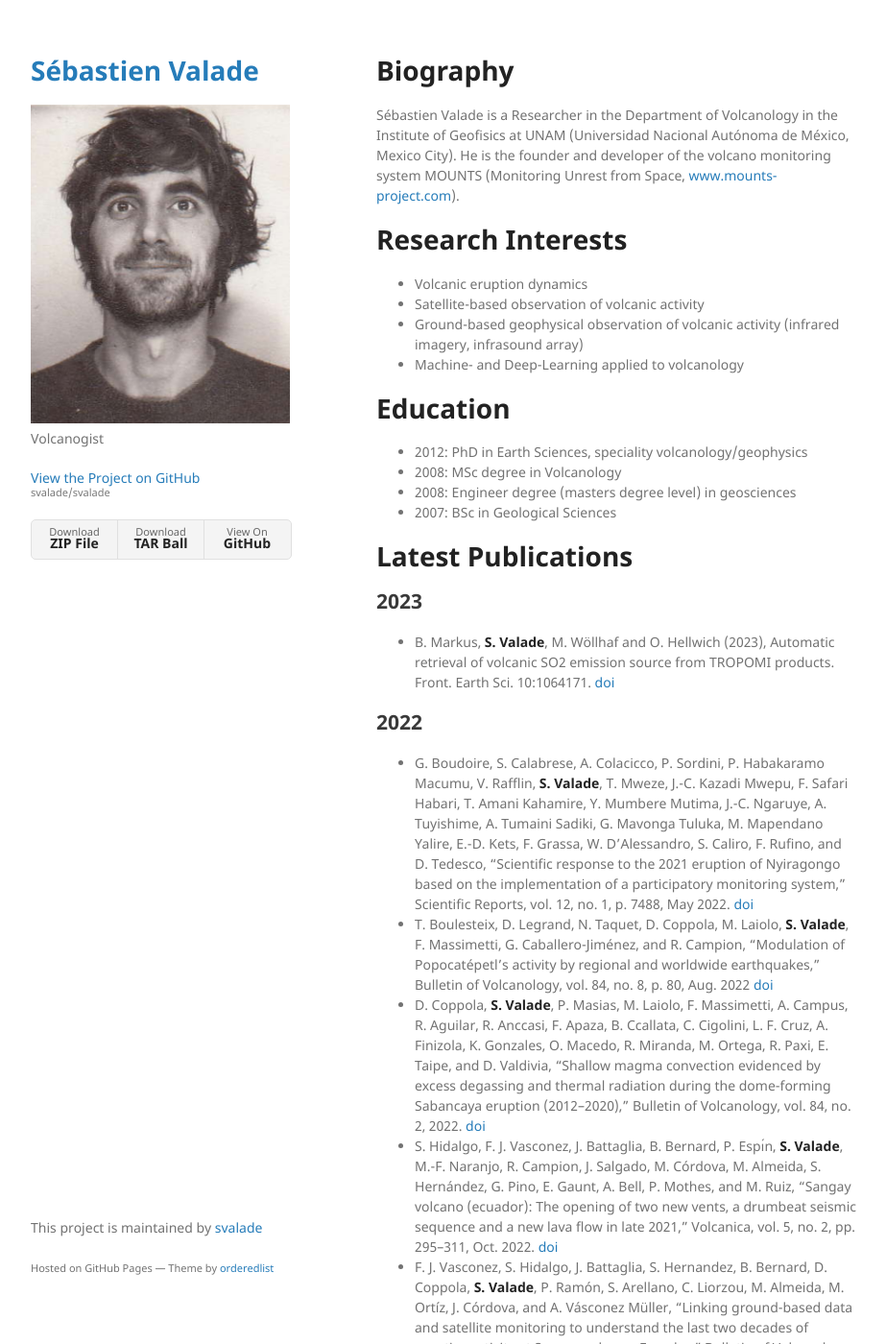
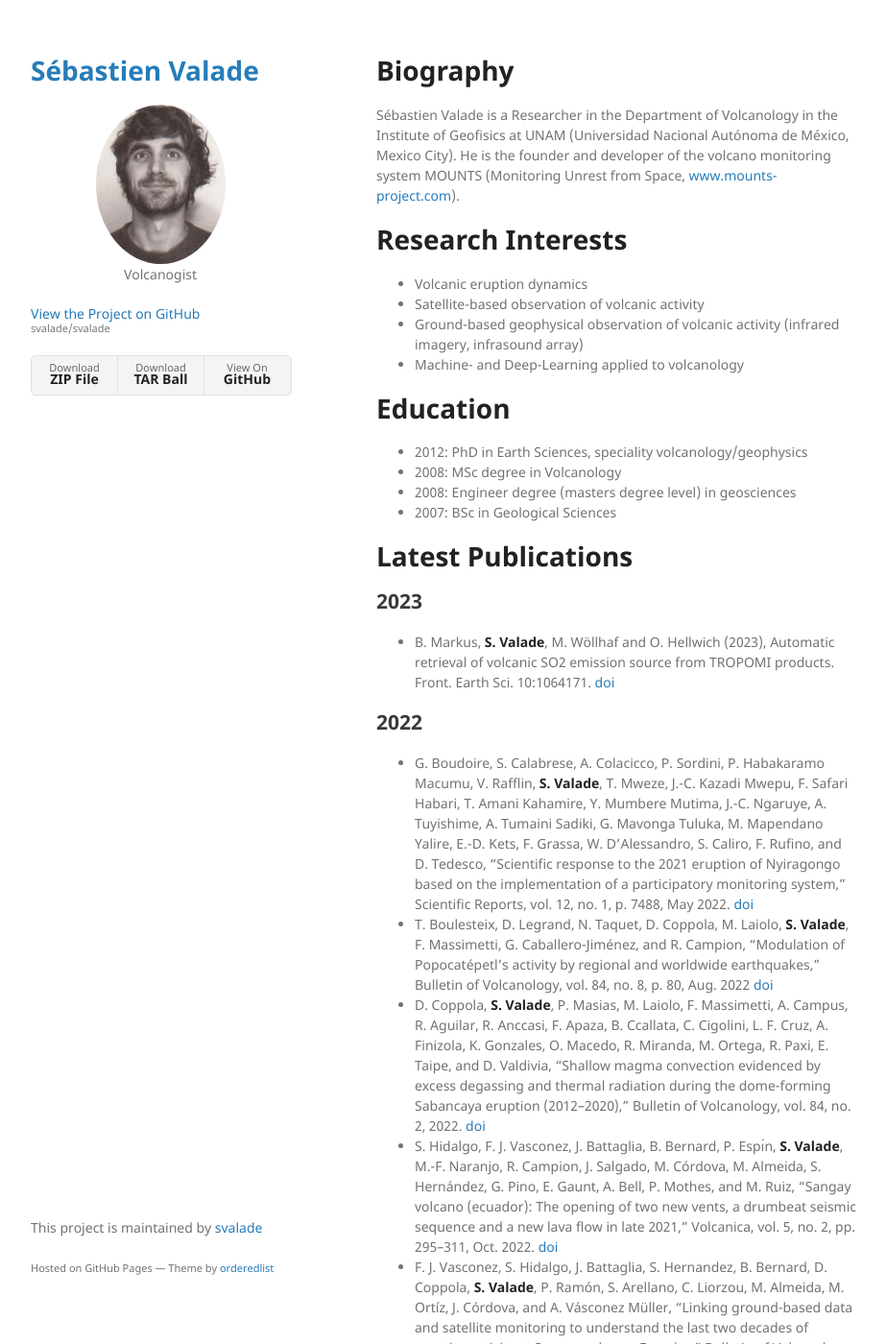
Before and after one commit to svalade/svalade, a Jekyll site: the page built from index.md, in a window 1280 px wide and 1400 px high. Shown: the whole window at 96% size, without its empty margins (178-1101 px from the left). Built offline with Jekyll 4.4.1, drawn with Linux system fonts in a browser that asks for light colours; our own code applies the rules of GitHub Pages for plain Markdown files.

Commit message:
Edit css

```diff
--- a/assets/css/style.scss
+++ b/assets/css/style.scss
@@ -2,3 +2,19 @@
 ---
 
 @import "jekyll-theme-minimal";
+
+header {
+  img {
+    border-radius: 50%;
+    display: block;
+    margin-left: auto;
+    margin-right: auto;
+    width: 50%;
+  }
+  p {
+    text-align: center;
+  }
+  p.view {
+    text-align: left;
+  }
+}
```
